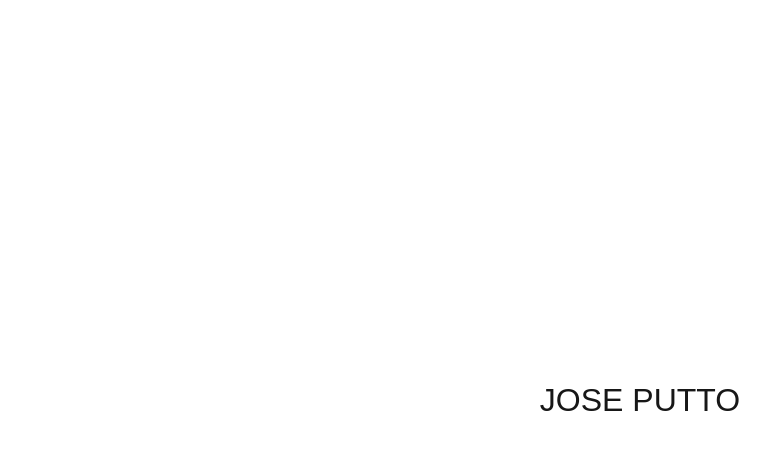
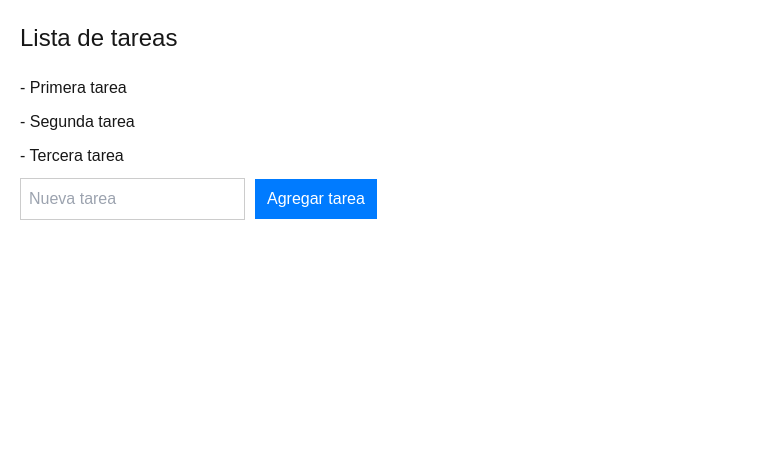
Before and after one commit to alexander67x/practica-typescriptp, a Next.js app: page / in a window 1280 px wide. Shown: the top 450 px of the page, without its empty margins (0-782 px from the left). Built offline with nearby package versions, Linux system fonts and the light colour scheme.

Commit message:
Diseño simplificado con lista de tareas

```diff
--- a/src/app/page.tsx
+++ b/src/app/page.tsx
@@ -1,14 +1,53 @@
+import { useState } from "react";
+
 export default function Home() {
+  const [tasks, setTasks] = useState<string[]>([
+    "Primera tarea",
+    "Segunda tarea",
+    "Tercera tarea",
+  ]);
+  const [newTask, setNewTask] = useState("");
+
+  const handleAddTask = () => {
+    if (newTask.trim() !== "") {
+      setTasks([...tasks, newTask]);
+      setNewTask("");
+    }
+  };
+
   return (
-    <div style={{
-      display: 'flex',
-      justifyContent: 'center',
-      alignItems: 'center',
-      height: '100vh',
-      fontSize: '2rem',
-      fontFamily: 'Arial, sans-serif',
-    }}>
-      JOSE PUTTO
+    <div style={{ padding: "20px", fontFamily: "Arial, sans-serif" }}>
+      <h1 style={{ fontSize: "24px", marginBottom: "20px" }}>Lista de tareas</h1>
+      <ul style={{ listStyleType: "none", padding: 0 }}>
+        {tasks.map((task, index) => (
+          <li key={index} style={{ marginBottom: "10px" }}>
+            - {task}
+          </li>
+        ))}
+      </ul>
+      <input
+        type="text"
+        placeholder="Nueva tarea"
+        value={newTask}
+        onChange={(e) => setNewTask(e.target.value)}
+        style={{
+          padding: "8px",
+          marginRight: "10px",
+          border: "1px solid #ccc",
+        }}
+      />
+      <button
+        onClick={handleAddTask}
+        style={{
+          padding: "8px 12px",
+          backgroundColor: "#007bff",
+          color: "#fff",
+          border: "none",
+          cursor: "pointer",
+        }}
+      >
+        Agregar tarea
+      </button>
     </div>
   );
 }
```
